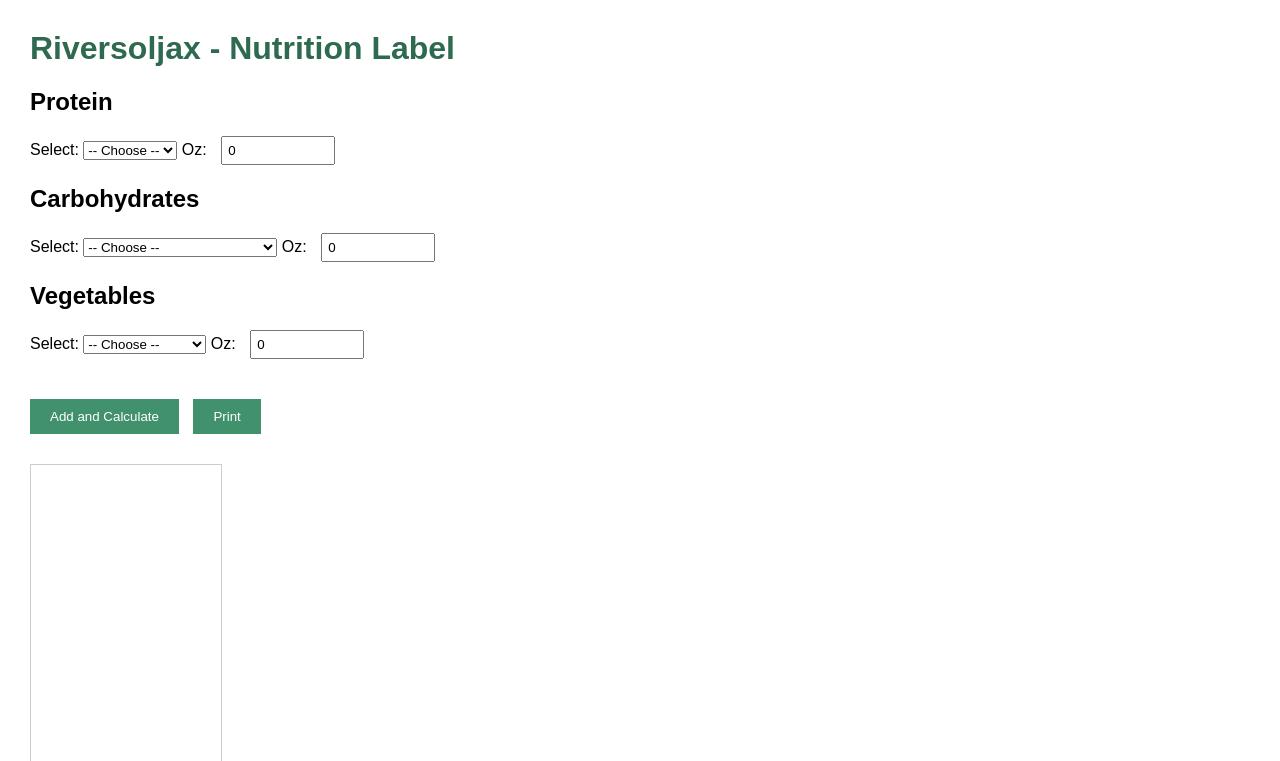
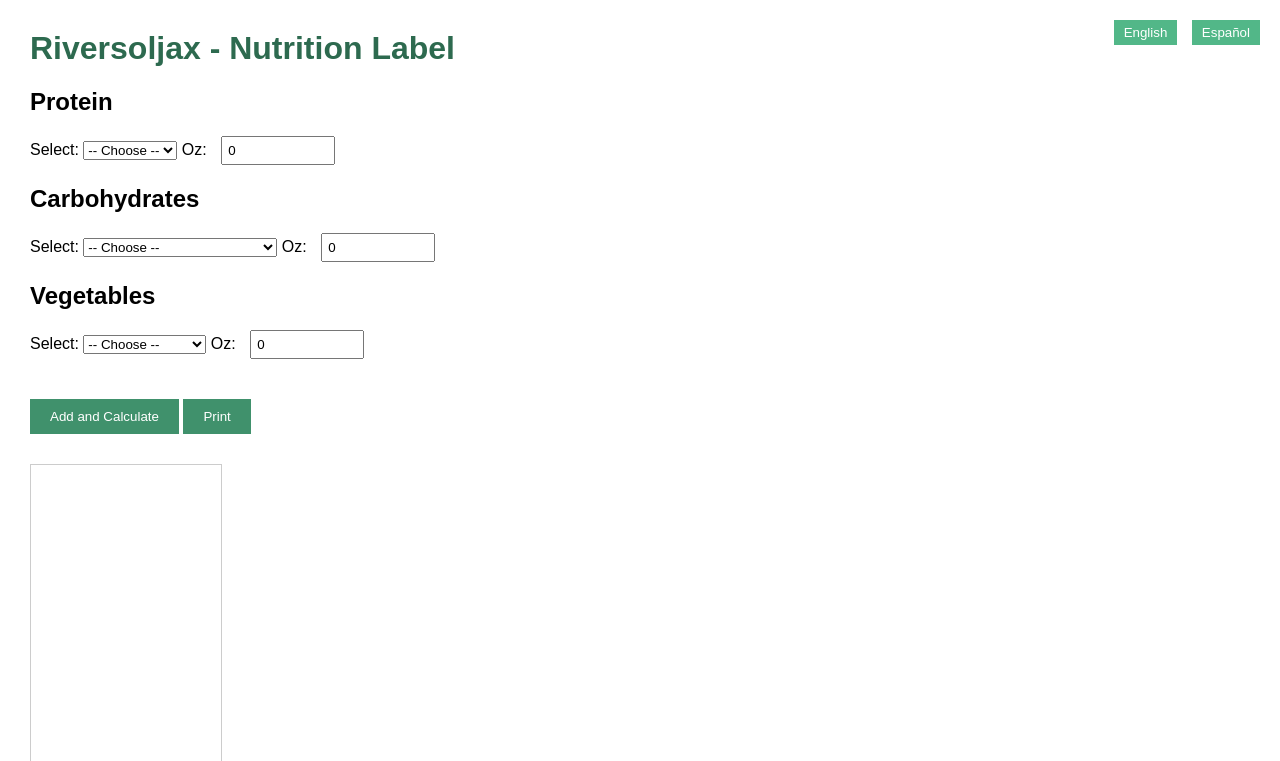
Before and after one commit to Chris6776-soli/riversoljaxfactlabel, a Flask app: page / in a window 1280 px wide. Shown: the top 761 px of the page. Run offline with Flask 3, Linux system fonts and the light colour scheme.

Commit message:
200Update index.html

```diff
--- a/templates/index.html
+++ b/templates/index.html
@@ -7,6 +7,19 @@
     body {
       font-family: Arial, sans-serif;
       margin: 30px;
+    }
+    .language-buttons {
+      position: absolute;
+      top: 20px;
+      right: 20px;
+    }
+    .language-buttons button {
+      margin-left: 10px;
+      padding: 5px 10px;
+      background-color: #52b788;
+      color: white;
+      border: none;
+      cursor: pointer;
     }
     h1 {
       color: #2d6a4f;
@@ -23,7 +36,7 @@
       padding: 5px;
       margin-left: 10px;
     }
-    button {
+    button[type="submit"], button#printButton {
       margin-top: 20px;
       padding: 10px 20px;
       background-color: #40916c;
@@ -63,13 +76,25 @@
         border: none;
         box-sizing: border-box;
       }
-      #result button {
+      .language-buttons, #printButton {
         display: none;
       }
     }
   </style>
+  <script>
+    function switchLanguage(lang) {
+      const url = new URL(window.location.href);
+      url.searchParams.set('lang', lang);
+      window.location.href = url.toString();
+    }
+  </script>
 </head>
 <body>
+  <div class="language-buttons">
+    <button onclick="switchLanguage('en')">English</button>
+    <button onclick="switchLanguage('es')">Español</button>
+  </div>
+
   <h1>Riversoljax - Nutrition Label</h1>
 
   <form method="POST">
@@ -125,8 +150,8 @@
       </label>
     </div>
 
-    <button type="submit" style="margin-right: 10px;">Add and Calculate</button>
-    <button type="button" onclick="window.print()">Print</button>
+    <button type="submit">Add and Calculate</button>
+    <button type="button" id="printButton" onclick="window.print()">Print</button>
   </form>
 
   <div id="result">
```
